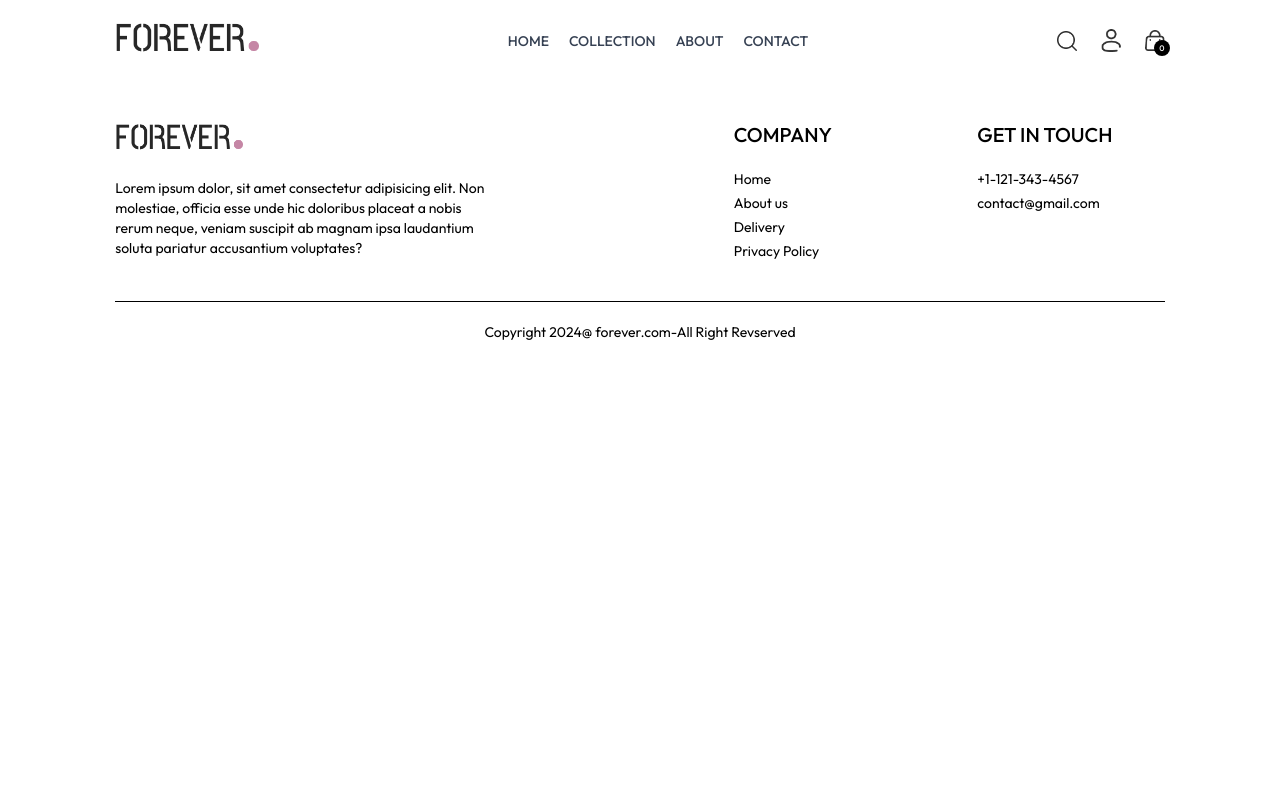
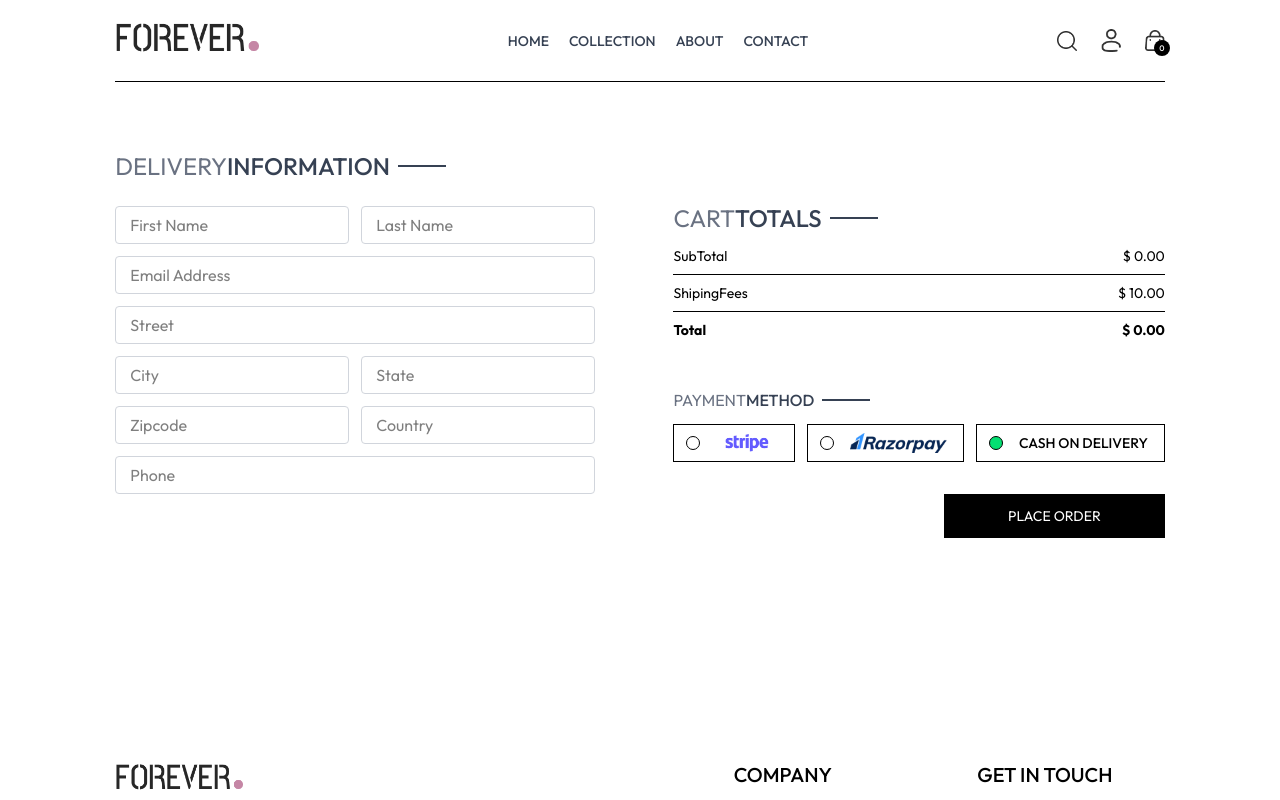
Before and after one commit to ChaudharyAyush-21/ecom-app, a React (Vite) app in the folder Frontened/: page /place-order in a window 1280 px wide. Shown: the top 800 px of the page. Built offline with nearby package versions, Linux system fonts and the light colour scheme.

Commit message:
done with the place order

```diff
--- a/Frontened/src/context/ShopContext.jsx
+++ b/Frontened/src/context/ShopContext.jsx
@@ -1,6 +1,7 @@
 import { createContext, useEffect, useState } from "react";
 import { products } from "../assets/assets";
 import { toast } from "react-toastify";
+import { useNavigate } from "react-router-dom";
 
 export const ShopContext = createContext();
 
@@ -11,6 +12,7 @@
     const [search , setSearch]= useState('');
     const [showsearch , setshowSearch] = useState(false);
     const [cartitems, setCartitems] = useState({});
+    const navigate =  useNavigate();
 
     const addToCart = async(itemId, size) =>{
         if(!size){
@@ -73,7 +75,7 @@
     }
 
     const value ={
-        products, currency, delivery_fee, search, setSearch, showsearch, setshowSearch, cartitems, addToCart, getCartcount, updateQuantity, getCartAmount
+        products, currency, delivery_fee, search, setSearch, showsearch, setshowSearch, cartitems, addToCart, getCartcount, updateQuantity, getCartAmount, navigate
     }
     return(
         <ShopContext.Provider value={value}>
--- a/Frontened/src/pages/Cart.jsx
+++ b/Frontened/src/pages/Cart.jsx
@@ -6,7 +6,7 @@
 
 const Cart = () => {
 
-  const {currency, products, cartitems ,updateQuantity} =useContext(ShopContext);
+  const {currency, products, cartitems ,updateQuantity, navigate} =useContext(ShopContext);
 
   const [cartData, setCartData]= useState([]);
 
@@ -57,6 +57,9 @@
       <div className='flex justify-end my-20'>
           <div className='w-full sm:w-[450px]'>
             <CartTotal />
+            <div className='w-full text-end'>
+              <button onClick={()=>navigate('/place-order')} className='bg-black text-white text-sm my-8 px-8 py-3 cursor-pointer'>PROCEED TO CHECKOUT </button>
+            </div>
           </div>
       </div>
     </div>
--- a/Frontened/src/pages/PlaceOrder.jsx
+++ b/Frontened/src/pages/PlaceOrder.jsx
@@ -1,9 +1,65 @@
-import React from 'react'
+import React, { useContext, useState } from 'react'
+import Title from '../components/Title';
+import CartTotal from '../components/CartTotal';
+import { assets } from '../assets/assets';
+import { ShopContext } from '../context/ShopContext';
 
 const PlaceOrder = () => {
+
+    const [method ,setMethod] = useState('cod');
+    const {navigate} = useContext(ShopContext);
+
   return (
-    <div>
+    <div className='flex flex-col sm:flex-row justify-between gap-10 pt-5 sm:pt-14 min-h-[80vh] border-t'>
+      {/* left side */}
+      <div className='flex flex-col w-full sm:max-w-[480px]'>
+        <div className='text-xl sm:text-2xl my-3'>
+          <Title text1={'DELIVERY'} text2={'INFORMATION'} />
+        </div>
+        <div  className='flex gap-3 mb-3'>
+          <input className='border border-gray-300 rounded py-1.5 px-3.5 w-full' type="text" placeholder='First Name' />
+          <input className='border border-gray-300 rounded py-1.5 px-3.5 w-full' type="text" placeholder='Last Name' />
+        </div>
+          <input className='border border-gray-300 rounded py-1.5 px-3.5 w-full mb-3' type="email" placeholder='Email Address' />
+          <input className='border border-gray-300 rounded py-1.5 px-3.5 w-full ' type="text" placeholder='Street' />
+        <div  className='flex gap-3 mt-3'>
+          <input className='border border-gray-300 rounded py-1.5 px-3.5 w-full' type="text" placeholder='City' />
+          <input className='border border-gray-300 rounded py-1.5 px-3.5 w-full' type="text" placeholder='State' />
+        </div>
+        <div  className='flex gap-3 mt-3'>
+          <input className='border border-gray-300 rounded py-1.5 px-3.5 w-full' type="number" placeholder='Zipcode' />
+          <input className='border border-gray-300 rounded py-1.5 px-3.5 w-full' type="text" placeholder='Country' />
+        </div>
+          <input className='border border-gray-300 rounded py-1.5 px-3.5 w-full mt-3' type="number" placeholder='Phone' />
+      </div>
+      {/* right side */}
 
+      <div className='mt-8'>
+        <div className='mt-8 min-w-80'>
+          <CartTotal />
+        </div>
+        <div className='mt-12'>
+          <Title text1={'PAYMENT'} text2={'METHOD'}/>
+          {/* paymethod selection */}
+          <div className='flex gap-3 flex-col lg:flex-row'>
+            <div onClick={()=>setMethod('stripe')} className='flex items-center gap-3 border p-2 px-3 cursor-pointer'>
+              <p className={`min-w-3.5 h-3.5 border rounded-full ${method === 'stripe' ? 'bg-green-400': ''}`}></p>
+              <img className='h-5 mx-3' src={assets.stripe_logo} alt="" />
+            </div>
+            <div onClick={()=>setMethod('razorpay')} className='flex items-center gap-3 border p-2 px-3 cursor-pointer'>
+              <p className={`min-w-3.5 h-3.5 border rounded-full ${method === 'razorpay' ? 'bg-green-400': ''}`}></p>
+              <img className='h-5 mx-1' src={assets.razorpay_logo} alt="" />
+            </div>
+            <div onClick={()=>setMethod('cod')} className='flex items-center gap-3 border p-2 px-3 cursor-pointer'>
+              <p className={`min-w-3.5 h-3.5 border rounded-full ${method === 'cod' ? 'bg-green-400': ''}`}></p>
+              <p className='text-grey-500 text-sm font-medium mx-1'>CASH ON DELIVERY</p>
+            </div>
+          </div>
+          <div className='w-full text-end mt-8'>
+            <button onClick={()=>navigate('/order')} className='bg-black text-white px-16 py-3 text-sm cursor-pointer'>PLACE ORDER</button>
+          </div>
+        </div>
+      </div>
     </div>
   )
 }
```
